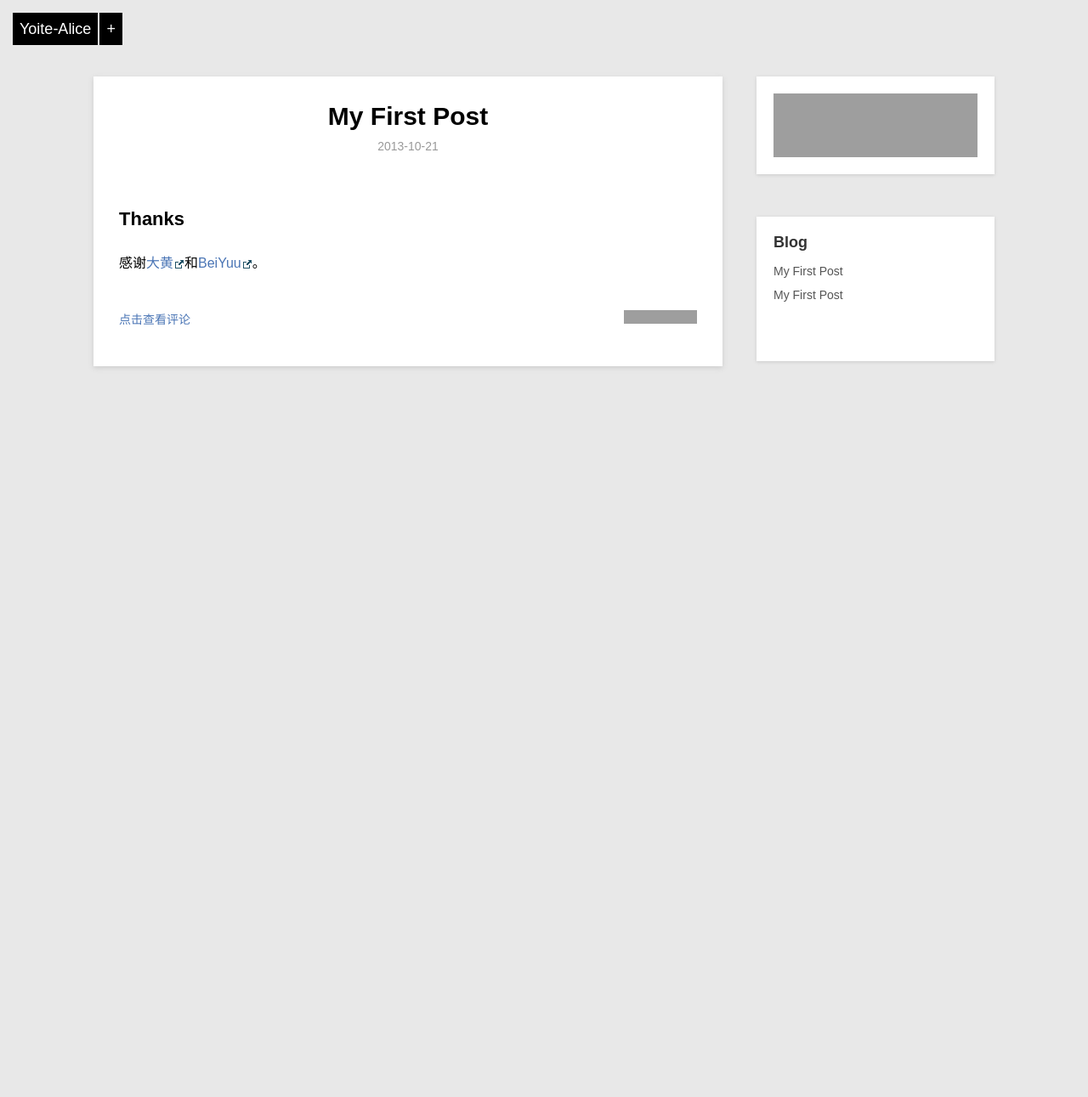
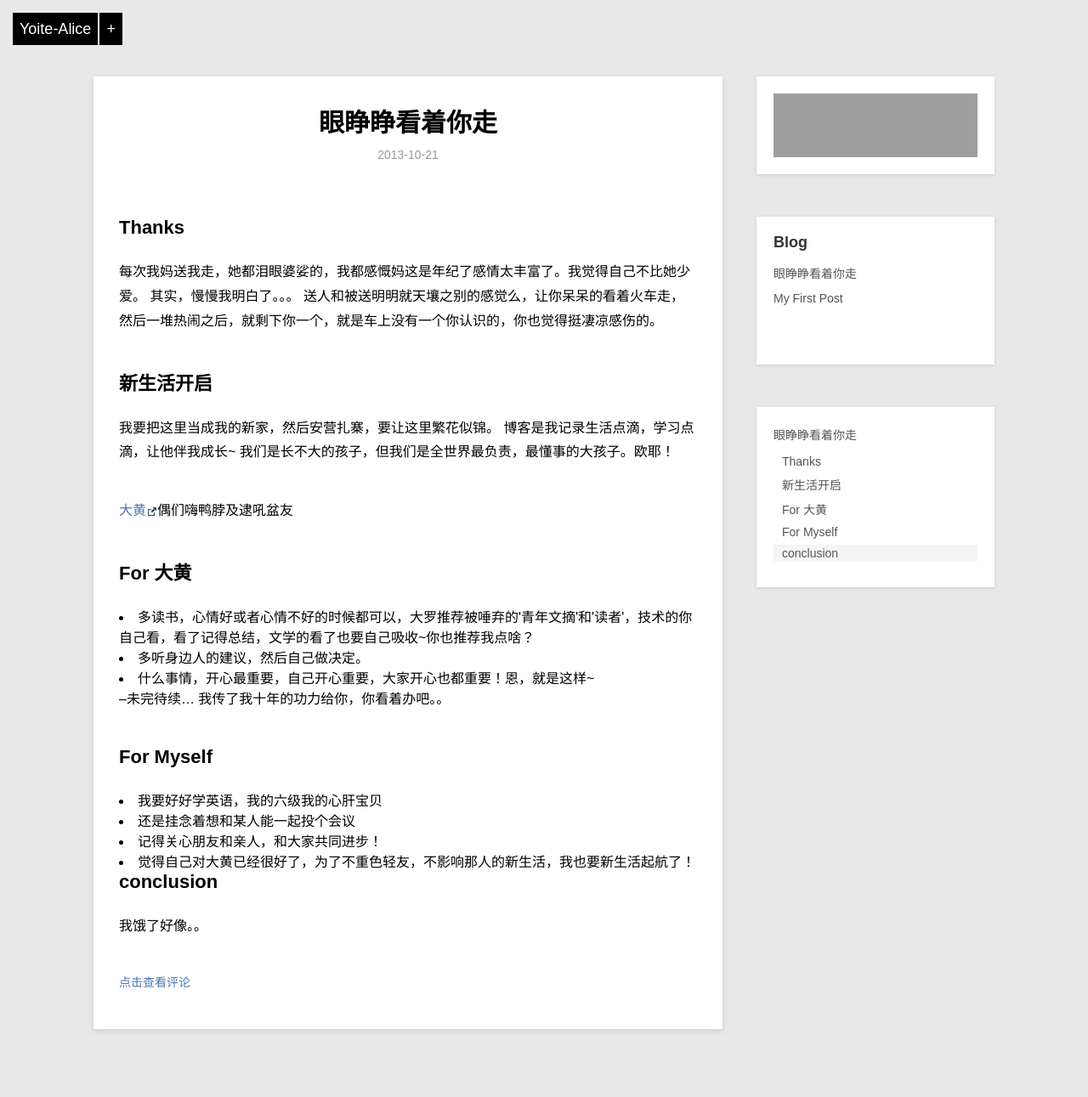
Before and after one commit to lingling1989r/lingling1989r.github.io, a Jekyll site: the page built from _posts/blog/2013-10-21-AliceFirstTry.md, in a window 1280 px wide. Shown: the whole page at 85% size. Built offline with Jekyll 4.4.1, drawn with Linux system fonts in a browser that asks for light colours; Markdown is read by kramdown in place of the engine named in the settings; before the commit the page ends 900 px from its top, so only the background shows below that; grey boxes are pictures that could not be loaded.

Commit message:
My First Blog
tag: Diary

```diff
--- a/_posts/blog/2013-10-21-AliceFirstTry.md
+++ b/_posts/blog/2013-10-21-AliceFirstTry.md
@@ -1,12 +1,52 @@
 ---
 layout: post
-title: My First Post
-description: YoYoYo my first post
+title: 眼睁睁看着你走
+description: 你走，我也走
 category: blog
 ---
 
 ##Thanks
-感谢[大黄][]和[BeiYuu][]。
+每次我妈送我走，她都泪眼婆娑的，我都感慨妈这是年纪了感情太丰富了。我觉得自己不比她少爱。
+其实，慢慢我明白了。。。
+送人和被送明明就天壤之别的感觉么，让你呆呆的看着火车走，然后一堆热闹之后，就剩下你一个，就是车上没有一个你认识的，你也觉得挺凄凉感伤的。
+
+##新生活开启
+我要把这里当成我的新家，然后安营扎寨，要让这里繁花似锦。
+博客是我记录生活点滴，学习点滴，让他伴我成长~
+我们是长不大的孩子，但我们是全世界最负责，最懂事的大孩子。欧耶！
+
+
+[大黄][]偶们嗨鸭脖及逮吼盆友
+## For 大黄
+<li>
+	多读书，心情好或者心情不好的时候都可以，大罗推荐被唾弃的'青年文摘'和'读者'，技术的你自己看，看了记得总结，文学的看了也要自己吸收~你也推荐我点啥？
+</li>
+<li>
+	多听身边人的建议，然后自己做决定。
+</li>
+<li>
+	什么事情，开心最重要，自己开心重要，大家开心也都重要！恩，就是这样~
+</li>
+
+--未完待续...
+我传了我十年的功力给你，你看着办吧。。
+
+## For Myself
+<li>
+我要好好学英语，我的六级我的心肝宝贝
+</li>
+<li>
+还是挂念着想和某人能一起投个会议
+</li>
+<li>
+记得关心朋友和亲人，和大家共同进步！
+</li>
+<li>
+	觉得自己对大黄已经很好了，为了不重色轻友，不影响那人的新生活，我也要新生活起航了！
+</li>
+
+
+## conclusion
+我饿了好像。。
 
 [大黄]: http://hjyoite.github.io/
-[BeiYuu]: http://beiyuu.com/
```
